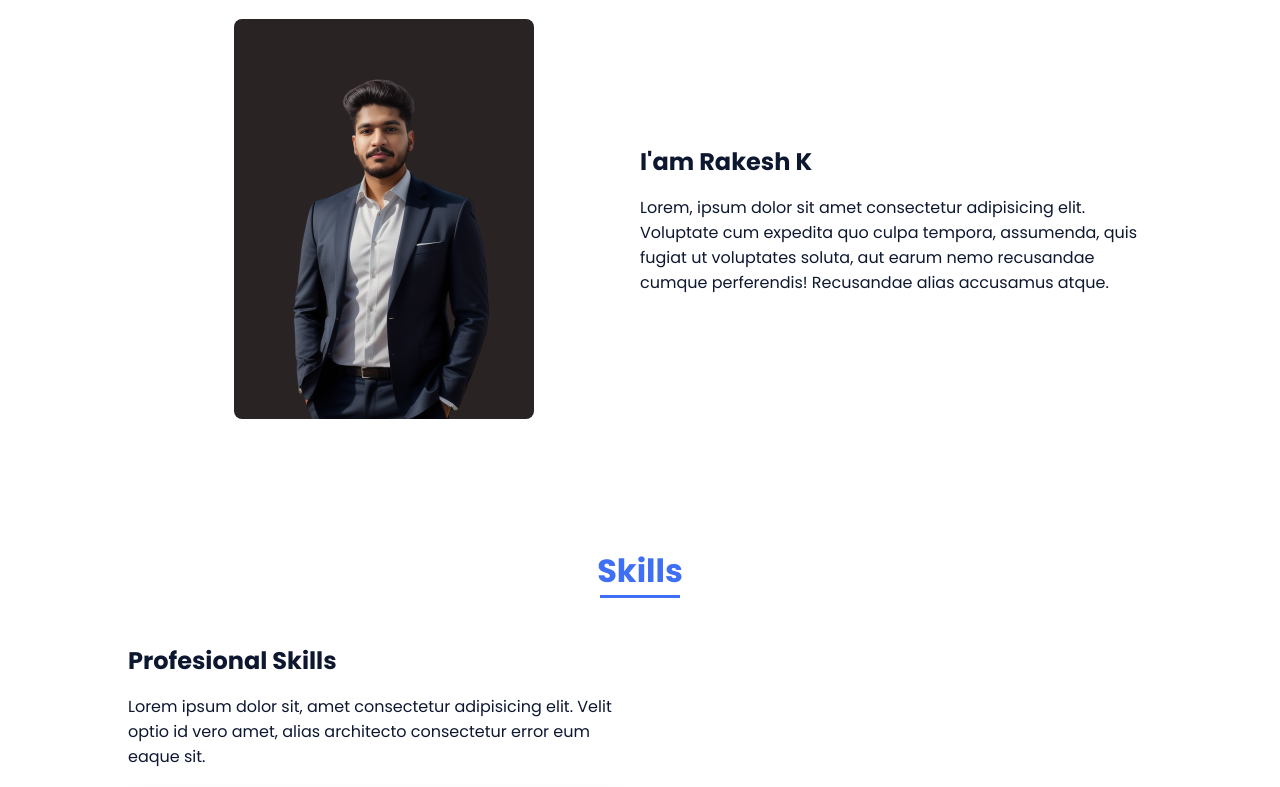
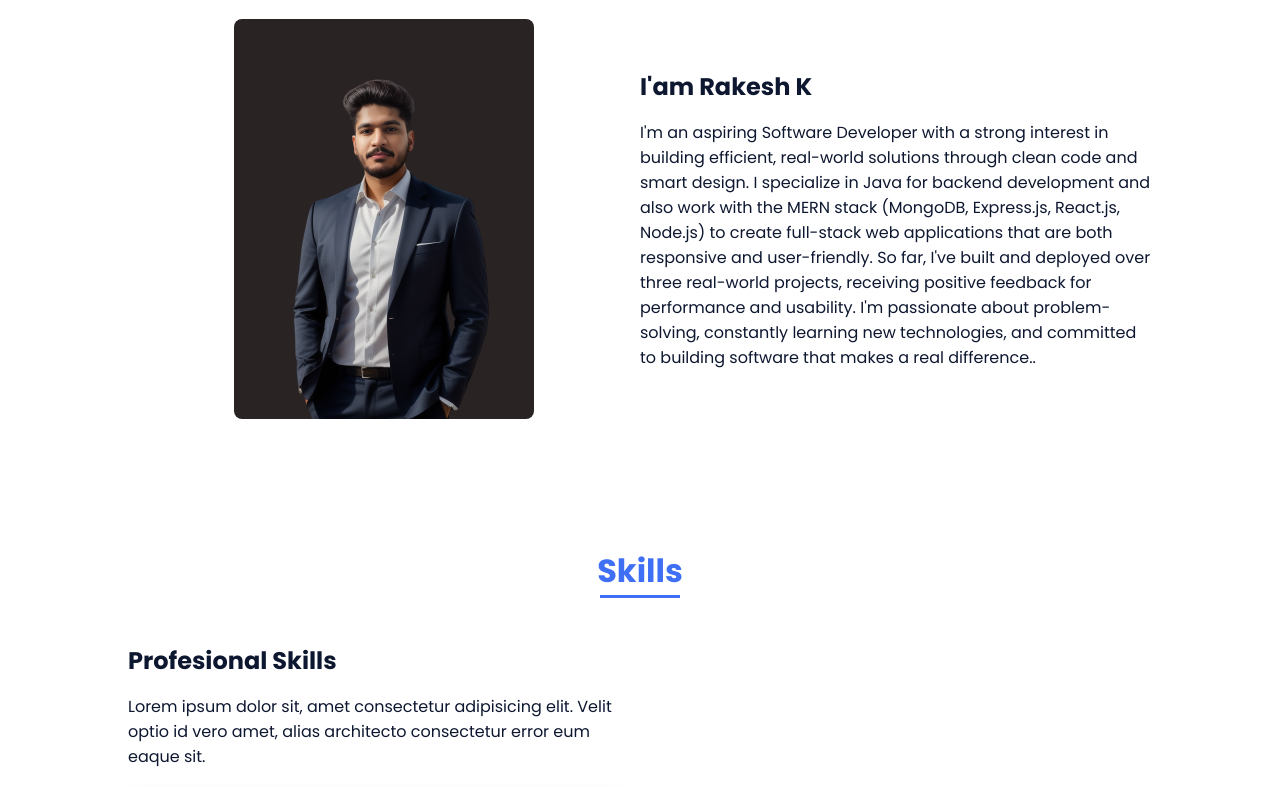
Before and after one commit to MrRakeshk/RakPortfolio, a plain HTML site: page index.html in a window 1280 px wide. Shown: the part 880-1667 px from the top of the page. Drawn offline with nearby package versions, Linux system fonts and the light colour scheme.

Commit message:
Update index.html

```diff
--- a/index.html
+++ b/index.html
@@ -74,7 +74,7 @@
 
                     <div>
                         <h2 class="about__subtitle">I'am Rakesh K</h2>
-                        <p class="about__text">Lorem, ipsum dolor sit amet consectetur adipisicing elit. Voluptate cum expedita quo culpa tempora, assumenda, quis fugiat ut voluptates soluta, aut earum nemo recusandae cumque perferendis! Recusandae alias accusamus atque.</p>
+                        <p class="about__text">I'm an aspiring Software Developer with a strong interest in building efficient, real-world solutions through clean code and smart design. I specialize in Java for backend development and also work with the MERN stack (MongoDB, Express.js, React.js, Node.js) to create full-stack web applications that are both responsive and user-friendly. So far, I've built and deployed over three real-world projects, receiving positive feedback for performance and usability. I'm passionate about problem-solving, constantly learning new technologies, and committed to building software that makes a real difference..</p>
                     </div>
                 </div>
             </section>
```
